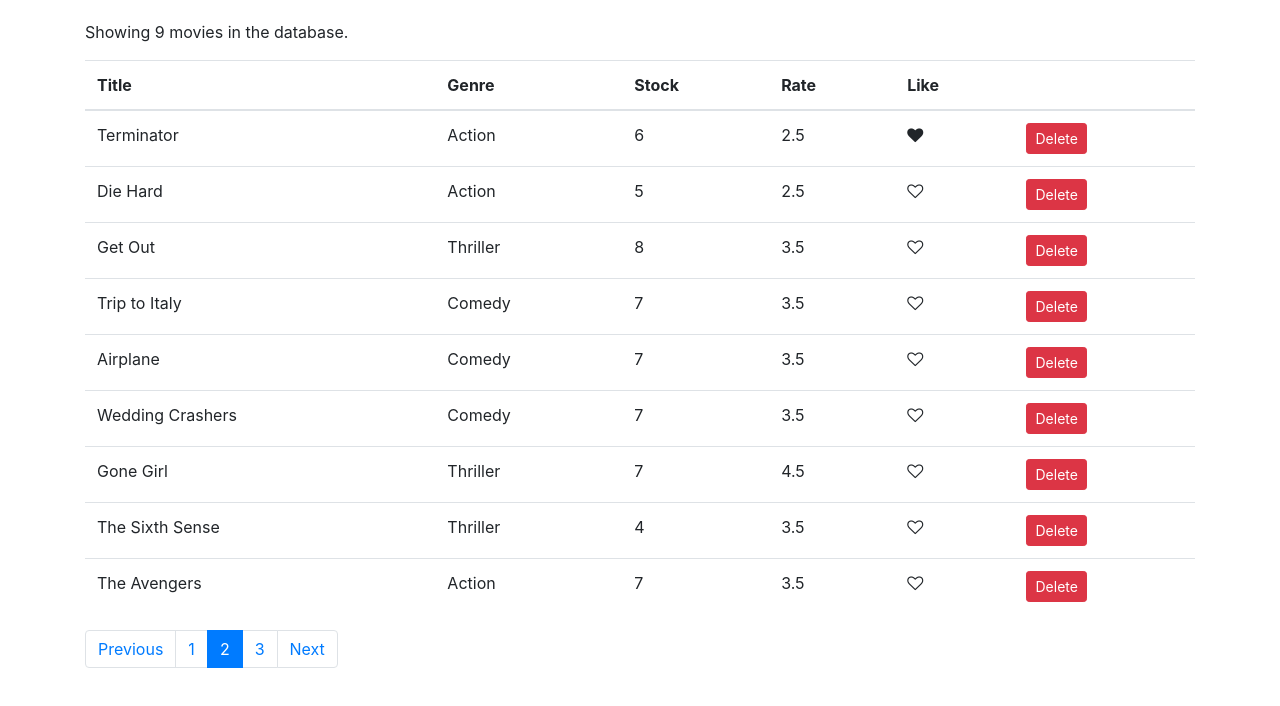
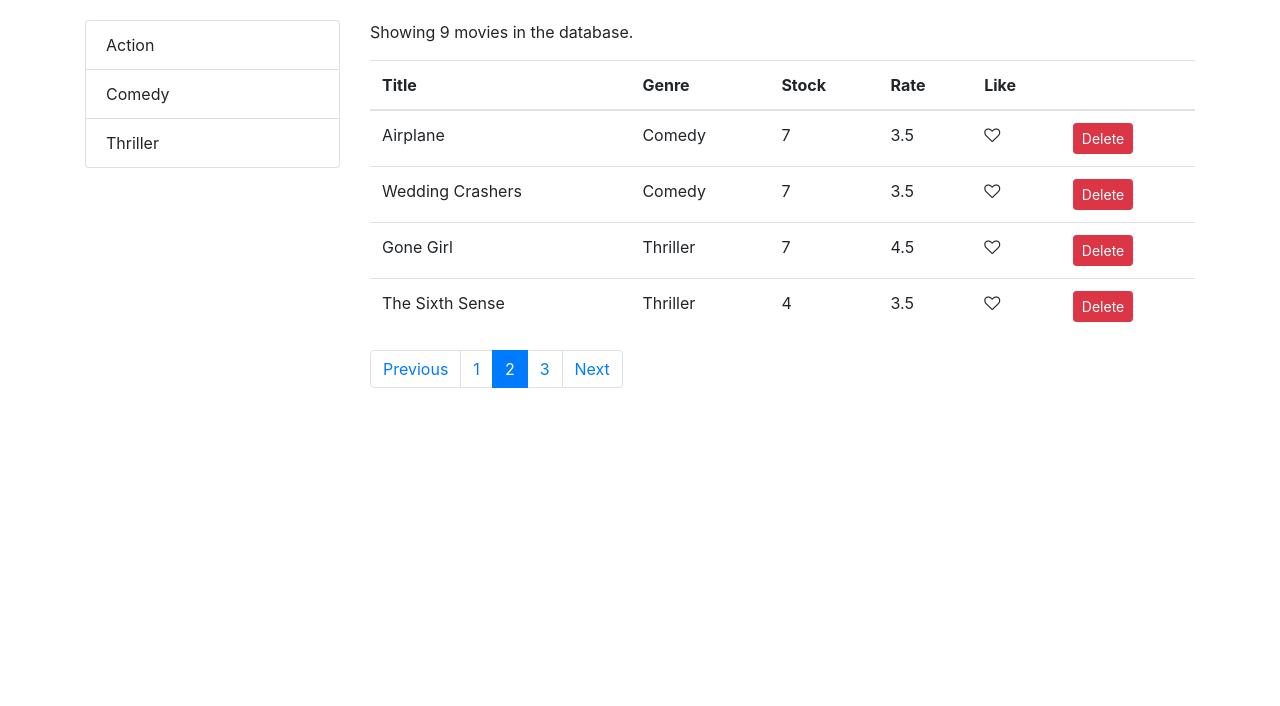
Before and after one commit to NekoFluff/CodeWithMosh_Vidly, a React (Create React App) app: page / in a window 1280 px wide. Shown: the top 706 px of the page. Built offline with nearby package versions, Linux system fonts and the light colour scheme.

Commit message:
Pagination, Filtering, Sorting WIP

```diff
--- a/package.json
+++ b/package.json
@@ -6,6 +6,7 @@
     "bootstrap": "^4.3.1",
     "font-awesome": "^4.7.0",
     "lodash": "^4.17.11",
+    "prop-types": "^15.7.2",
     "react": "^16.8.3",
     "react-dom": "^16.8.3",
     "react-scripts": "2.1.5"
--- /dev/null
+++ b/src/common/listGroup.jsx
@@ -0,0 +1,22 @@
+import React from "react";
+
+const ListGroup = props => {
+  const { items, textProperty, valueProperty } = props;
+
+  return (
+    <ul className="list-group">
+      {items.map(item => (
+        <li key={item[valueProperty]} className="list-group-item">
+          {item[textProperty]}
+        </li>
+      ))}
+    </ul>
+  );
+};
+
+ListGroup.defaultProps = {
+  textProperty: "name",
+  valueProperty: "_id"
+};
+
+export default ListGroup;
--- a/src/common/pagination.jsx
+++ b/src/common/pagination.jsx
@@ -1,8 +1,16 @@
 import React from "react";
+import PropTypes from "prop-types";
 import _ from "lodash";
 
 const Pagination = props => {
-  const { itemsCount, pageSize, onPageChange, currentPage } = props;
+  const {
+    itemsCount,
+    pageSize,
+    onPageChange,
+    currentPage,
+    onNextPage,
+    onPrevPage
+  } = props;
   const pagesCount = Math.ceil(itemsCount / pageSize);
 
   if (pagesCount === 1) return null;
@@ -12,14 +20,17 @@ const Pagination = props => {
     <nav aria-label="Page navigation example">
       <ul className="pagination">
         <li className="page-item">
-          <a className="page-link" href="#">
+          <a className="page-link" href="#" onClick={onPrevPage}>
             Previous
           </a>
         </li>
         {pages.map(page => {
           return (
             <li
-              className={page == currentPage ? "page-item active" : "page-item"}
+              key={page}
+              className={
+                page === currentPage ? "page-item active" : "page-item"
+              }
             >
               <a
                 href="#"
@@ -33,7 +44,7 @@ const Pagination = props => {
           );
         })}
         <li className="page-item">
-          <a className="page-link" href="#">
+          <a className="page-link" href="#" onClick={onNextPage}>
             Next
           </a>
         </li>
@@ -42,4 +53,13 @@ const Pagination = props => {
   );
 };
 
+Pagination.propTypes = {
+  itemsCount: PropTypes.number.isRequired,
+  pageSize: PropTypes.number.isRequired,
+  currentPage: PropTypes.number.isRequired,
+  onPageChange: PropTypes.func.isRequired,
+  onNextPage: PropTypes.func.isRequired,
+  onPrevPage: PropTypes.func.isRequired
+};
+
 export default Pagination;
--- a/src/components/movies.jsx
+++ b/src/components/movies.jsx
@@ -1,14 +1,22 @@
 import React, { Component } from "react";
-import { getMovies, getMovie, deleteMovie } from "../services/fakeMovieService";
+import { getMovies, deleteMovie } from "../services/fakeMovieService";
+import { getGenres } from "../services/fakeGenreService";
 import Like from "../common/like";
 import Pagination from "../common/pagination";
+import { paginate } from "../utils/paginate";
+import ListGroup from "../common/listGroup";
 
 class Movies extends Component {
   state = {
-    movies: getMovies(),
+    movies: [],
+    genres: [],
     pageSize: 4,
     currentPage: 2
   };
+
+  componentDidMount() {
+    this.setState({ movies: getMovies(), genres: getGenres() });
+  }
 
   handleLike = movie => {
     console.log("Like Clicked", movie);
@@ -27,19 +35,44 @@ class Movies extends Component {
     this.setState({ movies: movies });
   };
 
+  handleNextPage = () => {
+    const pagesCount = Math.ceil(
+      this.state.movies.length / this.state.pageSize
+    );
+    this.setState({
+      currentPage: Math.min(this.state.currentPage + 1, pagesCount)
+    });
+  };
+
+  handlePrevPage = () => {
+    this.setState({ currentPage: Math.max(this.state.currentPage - 1, 1) });
+  };
+
   handlePageChange = page => {
     this.setState({ currentPage: page });
   };
 
+  handleGenreSelect = genre => {
+    console.log(genre);
+  };
+
   render() {
     const { length: count } = this.state.movies;
-    const { pageSize, currentPage } = this.state;
+    const { pageSize, currentPage, movies: allMovies } = this.state;
 
-    if (this.state.movies.length === 0)
-      return <p>There are no movies in the database</p>;
+    if (count === 0) return <p>There are no movies in the database</p>;
+
+    const movies = paginate(allMovies, currentPage, pageSize);
 
     return (
-      <React.Fragment>
+      <div className="row">
+        <div className="col-3">
+          <ListGroup
+            items={this.state.genres}
+            onItemSelect={this.handleGenreSelect}
+          />
+        </div>
+        <div className="col">
           <p>Showing {count} movies in the database.</p>
           <table className="table">
             <thead>
@@ -53,7 +86,7 @@ class Movies extends Component {
               </tr>
             </thead>
             <tbody>
-            {this.state.movies.map(movie => (
+              {movies.map(movie => (
                 <tr key={movie._id}>
                   <td>{movie.title}</td>
                   <td>{movie.genre.name}</td>
@@ -85,9 +118,12 @@ class Movies extends Component {
             itemsCount={count}
             pageSize={pageSize}
             onPageChange={this.handlePageChange}
+            onPrevPage={this.handlePrevPage}
+            onNextPage={this.handleNextPage}
             currentPage={currentPage}
           />
-      </React.Fragment>
+        </div>
+      </div>
     );
   }
 }
--- /dev/null
+++ b/src/utils/paginate.js
@@ -0,0 +1,10 @@
+import _ from "lodash";
+
+export function paginate(items, pageNumber, pageSize) {
+  const startIndex = (pageNumber - 1) * pageSize;
+  //Wrap items array into lodash object
+  return _(items)
+    .slice(startIndex)
+    .take(pageSize)
+    .value();
+}
```
Lines whose indentation alone changed are shown as unchanged.
